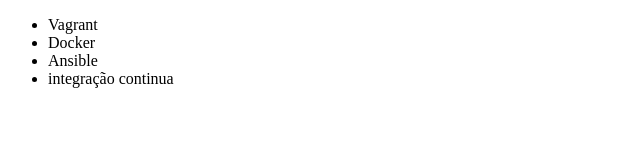
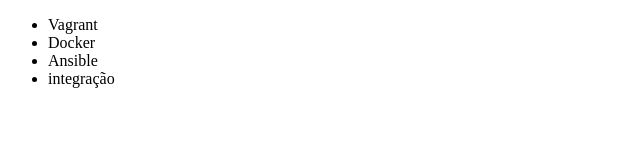
Before and after one commit to ComCarinho/alura-git, a plain HTML site: page index.html in a window 1280 px wide. Shown: the full height of the page, 0-640 px from the left. Drawn offline with Linux system fonts and the light colour scheme.

Commit message:
Apaguei o continua

```diff
--- a/index.html
+++ b/index.html
@@ -10,7 +10,7 @@
 		<li>Vagrant</li>
 		<li>Docker</li>
 		<li>Ansible</li>
-		<li>integração continua</li>
+		<li>integração</li>
 	</ul>
 </body>
 </html>
```
